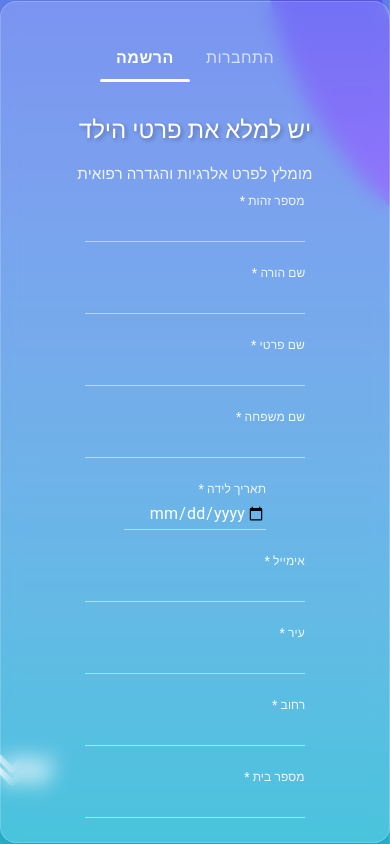
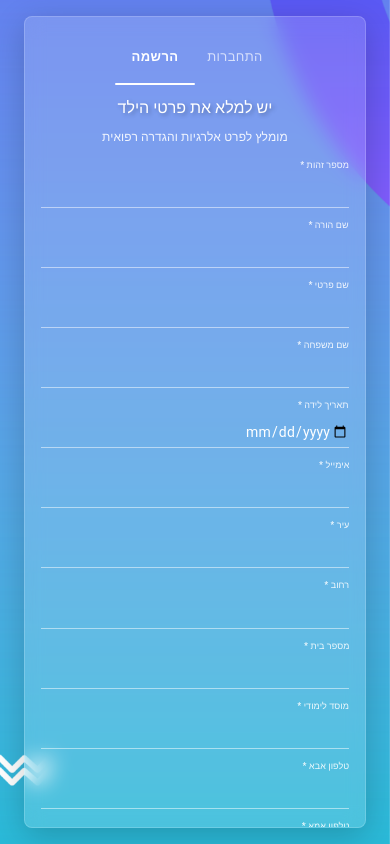
Before and after one commit to sari225/YadLameyuchadProject, a React (Create React App) app in the folder client/: page /register in a window 390 px wide. Built offline with nearby package versions, Linux system fonts and the light colour scheme; no server answers.

Commit message:
Adding mobile responsiveness to the registration page

```diff
--- a/client/src/features/auth/register.js
+++ b/client/src/features/auth/register.js
@@ -186,7 +186,7 @@ const Register = () => {
         <Box component="form" onSubmit={handleSubmit(onSubmit)}>
           <Grid container spacing={3} className="register-grid-container">
 
-            <Grid item xs={12} sm={6}>
+            <Grid item xs={12} md={6}>
               <TextField
                 variant="standard"
                 label="מספר זהות *"
@@ -206,7 +206,7 @@ const Register = () => {
               />
             </Grid>
 
-            <Grid item xs={12} sm={6}>
+            <Grid item xs={12} md={6}>
               <TextField
                 variant="standard"
                 label="שם הורה *"
@@ -226,7 +226,7 @@ const Register = () => {
               />
             </Grid>
 
-            <Grid item xs={12} sm={6}>
+            <Grid item xs={12} md={6}>
               <TextField
                 variant="standard"
                 label="שם פרטי *"
@@ -246,7 +246,7 @@ const Register = () => {
               />
             </Grid>
 
-            <Grid item xs={12} sm={6}>
+            <Grid item xs={12} md={6}>
               <TextField
                 variant="standard"
                 label="שם משפחה *"
@@ -266,7 +266,7 @@ const Register = () => {
               />
             </Grid>
 
-            <Grid item xs={12} sm={6}>
+            <Grid item xs={12} md={6}>
               <TextField
                 variant="standard"
                 label="תאריך לידה *"
@@ -287,7 +287,7 @@ const Register = () => {
               />
             </Grid>
 
-            <Grid item xs={12} sm={6}>
+            <Grid item xs={12} md={6}>
               <TextField
                 variant="standard"
                 label="אימייל *"
@@ -307,7 +307,7 @@ const Register = () => {
               />
             </Grid>
 
-            <Grid item xs={12} sm={6}>
+            <Grid item xs={12} md={6}>
               <TextField
                 variant="standard"
                 label="עיר *"
@@ -327,7 +327,7 @@ const Register = () => {
               />
             </Grid>
 
-            <Grid item xs={12} sm={6}>
+            <Grid item xs={12} md={6}>
               <TextField
                 variant="standard"
                 label="רחוב *"
@@ -347,7 +347,7 @@ const Register = () => {
               />
             </Grid>
 
-            <Grid item xs={12} sm={6}>
+            <Grid item xs={12} md={6}>
               <TextField
                 variant="standard"
                 label="מספר בית *"
@@ -367,7 +367,7 @@ const Register = () => {
               />
             </Grid>
 
-            <Grid item xs={12} sm={6}>
+            <Grid item xs={12} md={6}>
               <TextField
                 variant="standard"
                 label="מוסד לימודי *"
@@ -387,7 +387,7 @@ const Register = () => {
               />
             </Grid>
 
-            <Grid item xs={12} sm={6}>
+            <Grid item xs={12} md={6}>
               <TextField
                 variant="standard"
                 label="טלפון אבא *"
@@ -407,7 +407,7 @@ const Register = () => {
               />
             </Grid>
 
-            <Grid item xs={12} sm={6}>
+            <Grid item xs={12} md={6}>
               <TextField
                 variant="standard"
                 label="טלפון אמא *"
@@ -427,7 +427,7 @@ const Register = () => {
               />
             </Grid>
 
-            <Grid item xs={12} sm={6}>
+            <Grid item xs={12} md={6}>
               <TextField
                 variant="standard"
                 label="פירוט הגדרה של הילד"
@@ -449,7 +449,7 @@ const Register = () => {
               />
             </Grid>
 
-            <Grid item xs={12} sm={6}>
+            <Grid item xs={12} md={6}>
               <TextField
                 variant="standard"
                 label="פירוט אלרגיות"
--- a/client/src/features/auth/style/register.css
+++ b/client/src/features/auth/style/register.css
@@ -186,3 +186,175 @@
   background: rgba(255, 255, 255, 0.3);
   color: rgba(255, 255, 255, 0.5);
 }
+
+/* ==================== RESPONSIVE STYLES ==================== */
+/* Mobile Responsive - Max Width 768px */
+@media (max-width: 768px) {
+  .register-container {
+    padding: 0 !important;
+    height: 100vh !important;
+    width: 100vw !important;
+    display: flex !important;
+    align-items: flex-start !important;
+    justify-content: center !important;
+    overflow-y: auto !important;
+    box-sizing: border-box !important;
+  }
+
+  .register-form-box {
+    width: calc(100% - 40px) !important;
+    max-width: 500px !important;
+    padding: 24px 20px 24px 20px !important;
+    margin: 20px auto 20px auto !important;
+    max-height: none !important;
+    box-sizing: border-box !important;
+  }
+
+  /* Force Grid items to full width on mobile */
+  .register-grid-container .MuiGrid-item {
+    max-width: 100% !important;
+    flex-basis: 100% !important;
+    width: 100% !important;
+    padding-top: 8px !important;
+    padding-bottom: 8px !important;
+  }
+
+  .register-grid-container > div {
+    max-width: 100% !important;
+    flex-basis: 100% !important;
+  }
+
+  .register-tabs {
+    margin-bottom: 12px !important;
+  }
+
+  .register-tabs .MuiTab-root {
+    font-size: 14px !important;
+    min-width: 100px !important;
+    padding: 8px 12px !important;
+    min-height: 40px !important;
+  }
+
+  .register-tabs .MuiTabs-indicator {
+    height: 2px !important;
+  }
+
+  .register-title {
+    font-size: 18px !important;
+    margin-bottom: 10px !important;
+  }
+
+  .register-subtitle {
+    font-size: 13px !important;
+    margin-bottom: 12px !important;
+  }
+
+  .register-grid-container {
+    gap: 12px !important;
+  }
+
+  .register-textfield .MuiInputBase-input {
+    font-size: 15px !important;
+    padding: 6px 0 !important;
+  }
+
+  .register-textfield .MuiInputLabel-root {
+    font-size: 13px !important;
+  }
+
+  .register-textfield .MuiFormHelperText-root {
+    font-size: 11px !important;
+    margin-top: 2px !important;
+  }
+
+  .register-textfield textarea {
+    font-size: 14px !important;
+  }
+
+  .register-checkbox-label .MuiFormControlLabel-label {
+    font-size: 13px !important;
+  }
+
+  .register-button {
+    margin-top: 12px !important;
+    padding: 10px 0 !important;
+    font-size: 15px !important;
+    border-radius: 6px !important;
+  }
+
+  .register-alert {
+    margin-bottom: 12px !important;
+    font-size: 12px !important;
+    padding: 8px 10px !important;
+  }
+
+  .register-alert .MuiAlert-icon {
+    font-size: 16px !important;
+  }
+
+  .register-form-box::-webkit-scrollbar {
+    width: 6px !important;
+  }
+}
+
+/* Small Mobile Devices - Max Width 480px */
+@media (max-width: 480px) {
+  .register-container {
+    padding: 0 !important;
+  }
+
+  .register-form-box {
+    width: calc(100% - 48px) !important;
+    padding: 20px 16px !important;
+    margin: 16px auto !important;
+    max-height: calc(100vh - 32px) !important;
+    border-radius: 8px !important;
+  }
+
+  .register-tabs .MuiTab-root {
+    font-size: 13px !important;
+    min-width: 80px !important;
+    padding: 6px 8px !important;
+  }
+
+  .register-title {
+    font-size: 16px !important;
+  }
+
+  .register-subtitle {
+    font-size: 12px !important;
+  }
+
+  .register-textfield .MuiInputBase-input {
+    font-size: 14px !important;
+  }
+
+  .register-textfield .MuiInputLabel-root {
+    font-size: 12px !important;
+  }
+
+  .register-button {
+    font-size: 14px !important;
+    padding: 9px 0 !important;
+  }
+
+  .register-checkbox-label .MuiFormControlLabel-label {
+    font-size: 12px !important;
+  }
+}
+
+/* Extra Small Devices - Max Width 380px */
+@media (max-width: 380px) {
+  .register-form-box {
+    width: calc(100% - 40px) !important;
+    padding: 18px 14px !important;
+  }
+}
+
+/* Very Small Devices - Max Width 320px */
+@media (max-width: 320px) {
+  .register-form-box {
+    width: calc(100% - 32px) !important;
+    padding: 16px 12px !important;
+  }
+}
```
